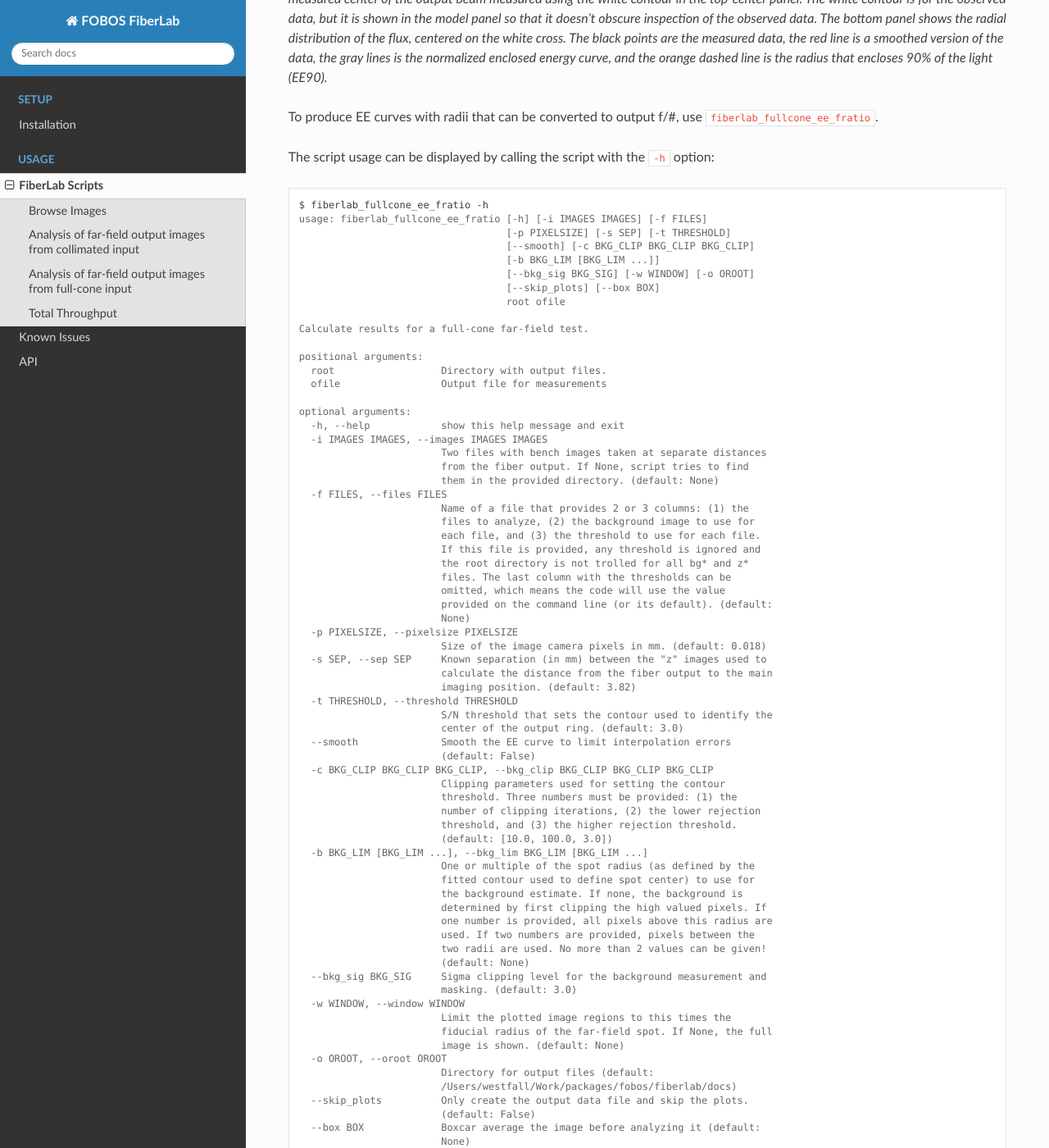
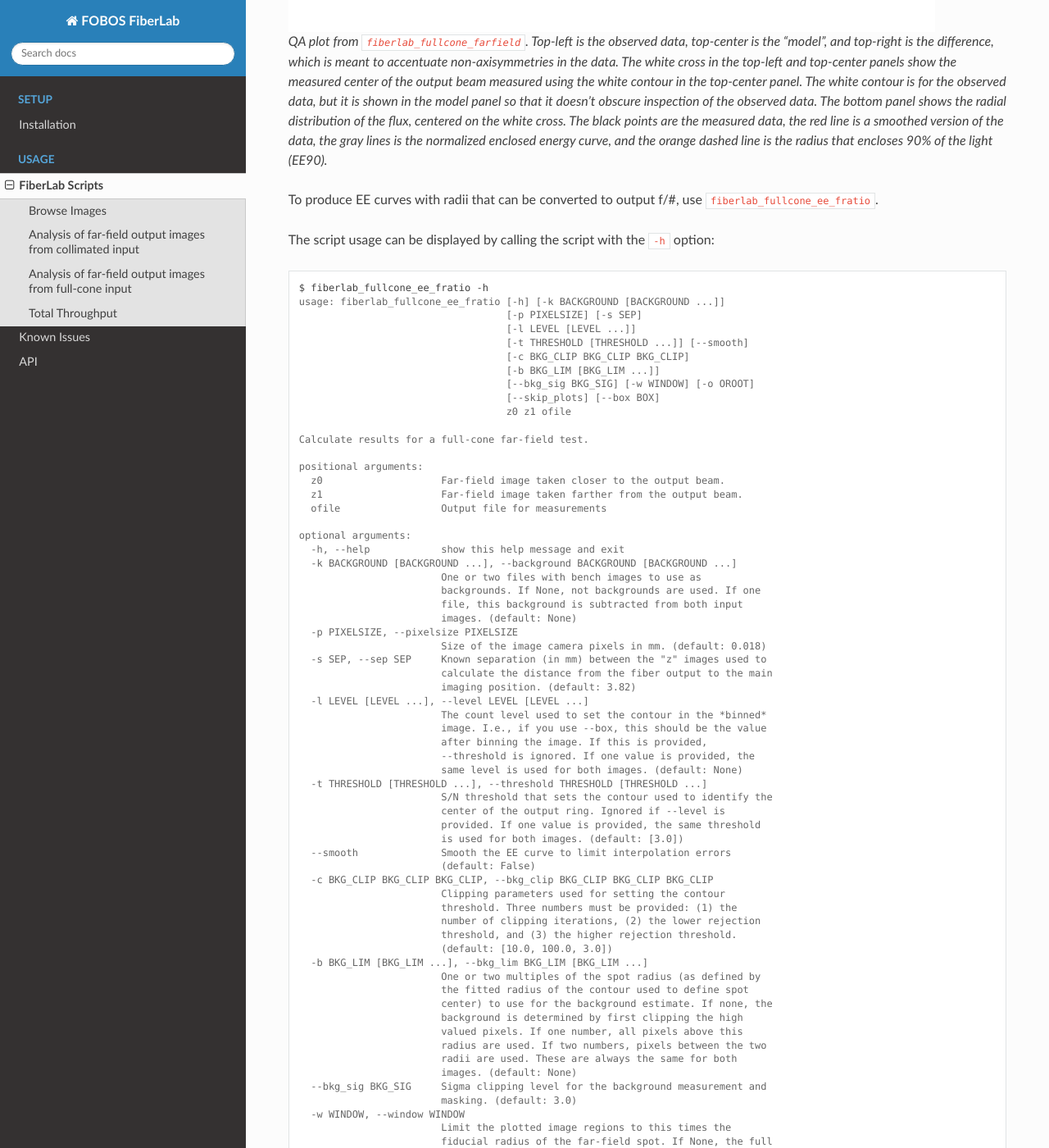
Before and after one commit to Keck-FOBOS/fiberlab, a Sphinx documentation site: the page built from docs/scripts.rst, in a window 1280 px wide and 1400 px high, scrolled down 8556 px. Shown: the whole window at 82% size. Built offline with Sphinx 7.4.7 and the Read the Docs theme 2.0.0, drawn with Linux system fonts in a browser that asks for light colours; some of the changed text lies outside the part shown.

Commit message:
doc update

```diff
--- a/docs/help/fiberlab_fullcone_ee_fratio.rst
+++ b/docs/help/fiberlab_fullcone_ee_fratio.rst
@@ -1,44 +1,46 @@
 .. code-block:: console
 
     $ fiberlab_fullcone_ee_fratio -h
-    usage: fiberlab_fullcone_ee_fratio [-h] [-i IMAGES IMAGES] [-f FILES]
-                                       [-p PIXELSIZE] [-s SEP] [-t THRESHOLD]
-                                       [--smooth] [-c BKG_CLIP BKG_CLIP BKG_CLIP]
+    usage: fiberlab_fullcone_ee_fratio [-h] [-k BACKGROUND [BACKGROUND ...]]
+                                       [-p PIXELSIZE] [-s SEP]
+                                       [-l LEVEL [LEVEL ...]]
+                                       [-t THRESHOLD [THRESHOLD ...]] [--smooth]
+                                       [-c BKG_CLIP BKG_CLIP BKG_CLIP]
                                        [-b BKG_LIM [BKG_LIM ...]]
                                        [--bkg_sig BKG_SIG] [-w WINDOW] [-o OROOT]
                                        [--skip_plots] [--box BOX]
-                                       root ofile
+                                       z0 z1 ofile
 
     Calculate results for a full-cone far-field test.
 
     positional arguments:
-      root                  Directory with output files.
+      z0                    Far-field image taken closer to the output beam.
+      z1                    Far-field image taken farther from the output beam.
       ofile                 Output file for measurements
 
     optional arguments:
       -h, --help            show this help message and exit
-      -i IMAGES IMAGES, --images IMAGES IMAGES
-                            Two files with bench images taken at separate distances
-                            from the fiber output. If None, script tries to find
-                            them in the provided directory. (default: None)
-      -f FILES, --files FILES
-                            Name of a file that provides 2 or 3 columns: (1) the
-                            files to analyze, (2) the background image to use for
-                            each file, and (3) the threshold to use for each file.
-                            If this file is provided, any threshold is ignored and
-                            the root directory is not trolled for all bg* and z*
-                            files. The last column with the thresholds can be
-                            omitted, which means the code will use the value
-                            provided on the command line (or its default). (default:
-                            None)
+      -k BACKGROUND [BACKGROUND ...], --background BACKGROUND [BACKGROUND ...]
+                            One or two files with bench images to use as
+                            backgrounds. If None, not backgrounds are used. If one
+                            file, this background is subtracted from both input
+                            images. (default: None)
       -p PIXELSIZE, --pixelsize PIXELSIZE
                             Size of the image camera pixels in mm. (default: 0.018)
       -s SEP, --sep SEP     Known separation (in mm) between the "z" images used to
                             calculate the distance from the fiber output to the main
                             imaging position. (default: 3.82)
-      -t THRESHOLD, --threshold THRESHOLD
+      -l LEVEL [LEVEL ...], --level LEVEL [LEVEL ...]
+                            The count level used to set the contour in the *binned*
+                            image. I.e., if you use --box, this should be the value
+                            after binning the image. If this is provided,
+                            --threshold is ignored. If one value is provided, the
+                            same level is used for both images. (default: None)
+      -t THRESHOLD [THRESHOLD ...], --threshold THRESHOLD [THRESHOLD ...]
                             S/N threshold that sets the contour used to identify the
-                            center of the output ring. (default: 3.0)
+                            center of the output ring. Ignored if --level is
+                            provided. If one value is provided, the same threshold
+                            is used for both images. (default: [3.0])
       --smooth              Smooth the EE curve to limit interpolation errors
                             (default: False)
       -c BKG_CLIP BKG_CLIP BKG_CLIP, --bkg_clip BKG_CLIP BKG_CLIP BKG_CLIP
@@ -48,14 +50,14 @@
                             threshold, and (3) the higher rejection threshold.
                             (default: [10.0, 100.0, 3.0])
       -b BKG_LIM [BKG_LIM ...], --bkg_lim BKG_LIM [BKG_LIM ...]
-                            One or multiple of the spot radius (as defined by the
-                            fitted contour used to define spot center) to use for
-                            the background estimate. If none, the background is
-                            determined by first clipping the high valued pixels. If
-                            one number is provided, all pixels above this radius are
-                            used. If two numbers are provided, pixels between the
-                            two radii are used. No more than 2 values can be given!
-                            (default: None)
+                            One or two multiples of the spot radius (as defined by
+                            the fitted radius of the contour used to define spot
+                            center) to use for the background estimate. If none, the
+                            background is determined by first clipping the high
+                            valued pixels. If one number, all pixels above this
+                            radius are used. If two numbers, pixels between the two
+                            radii are used. These are always the same for both
+                            images. (default: None)
       --bkg_sig BKG_SIG     Sigma clipping level for the background measurement and
                             masking. (default: 3.0)
       -w WINDOW, --window WINDOW
--- a/docs/help/fiberlab_fullcone_farfield.rst
+++ b/docs/help/fiberlab_fullcone_farfield.rst
@@ -2,9 +2,10 @@
 
     $ fiberlab_fullcone_farfield -h
     usage: fiberlab_fullcone_farfield [-h] [--bkg_file BKG_FILE] [-p PIXELSIZE]
-                                      [-d DISTANCE] [-t THRESHOLD] [--show]
-                                      [--skip_plots] [--plot_file PLOT_FILE] [-s]
-                                      [--smooth] [-c BKG_CLIP BKG_CLIP BKG_CLIP]
+                                      [-d DISTANCE] [-l LEVEL] [-t THRESHOLD]
+                                      [--show] [--skip_plots]
+                                      [--plot_file PLOT_FILE] [-s] [--smooth]
+                                      [-c BKG_CLIP BKG_CLIP BKG_CLIP]
                                       [-b BKG_LIM [BKG_LIM ...]] [--bkg_sig BKG_SIG]
                                       [-w WINDOW] [--box BOX] [-o OROOT]
                                       [--ofile OFILE]
@@ -19,10 +20,16 @@
       -h, --help            show this help message and exit
       --bkg_file BKG_FILE   File with only background flux (default: None)
       -p PIXELSIZE, --pixelsize PIXELSIZE
-                            Size of the image camera pixels in mm. (default: 0.018)
+                            Size of the image camera pixels in mm. If None, analysis
+                            done using pixel coordinates. (default: None)
       -d DISTANCE, --distance DISTANCE
                             Distance between the fiber output and the camera
                             detector (default: None)
+      -l LEVEL, --level LEVEL
+                            The count level used to set the contour in the *binned*
+                            image. I.e., if you use --box, this should be the value
+                            after binning the image. If this is provided,
+                            --threshold is ignored. (default: None)
       -t THRESHOLD, --threshold THRESHOLD
                             S/N threshold that sets the contour used to identify the
                             center of the output ring. (default: 1.5)
```
Also changed, not shown: other parts of docs/help/fiberlab_fullcone_farfield.rst (+1 -2 lines), docs/help/fiberlab_collimated_FRD.rst (+5 -2 lines), 1 other file.
